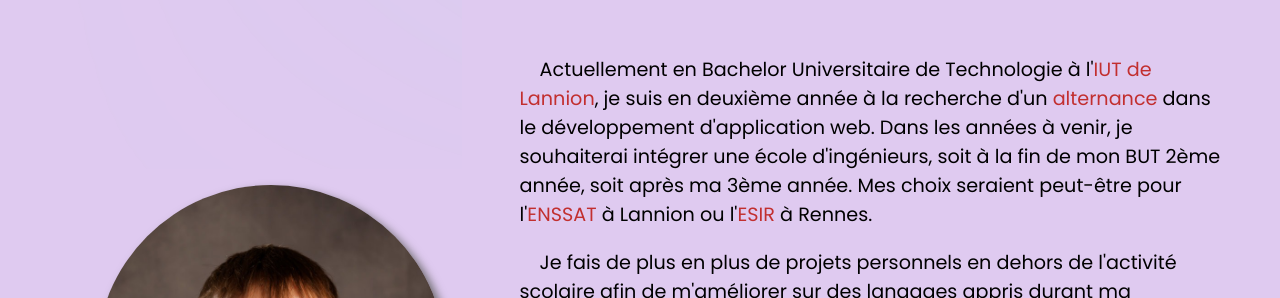
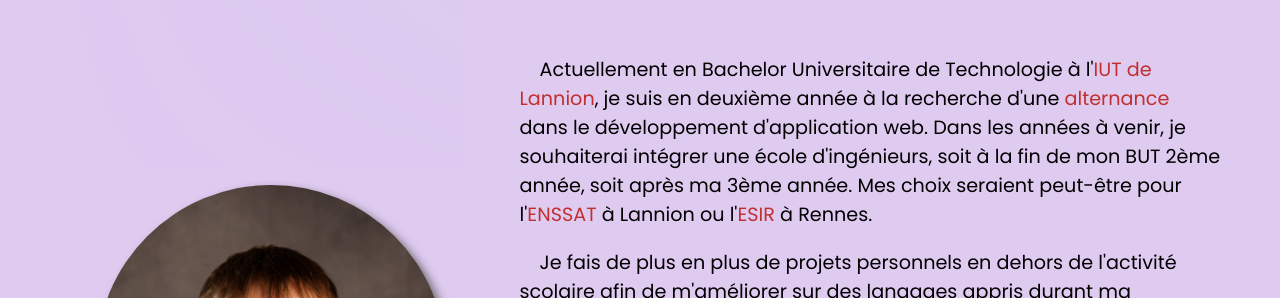
Before and after one commit to LucasVaugrente/Site-Personnel, a plain HTML site: page index.html in a window 1280 px wide. Shown: the part 1011-1309 px from the top of the page. Drawn offline with Linux system fonts and the light colour scheme.

Commit message:
correction

```diff
--- a/index.html
+++ b/index.html
@@ -87,7 +87,7 @@
 
                     <p class="para1">Actuellement en Bachelor Universitaire de Technologie à l'<a
                             href="https://iut-lannion.univ-rennes1.fr/" target="_blank">IUT de Lannion</a>, je suis en
-                        deuxième année à la recherche d'un <a href="#contact">alternance</a> dans le développement d'application web. Dans les années à venir, je souhaiterai intégrer une école d'ingénieurs, soit à la fin de mon BUT 2ème année, soit après ma 3ème année. Mes choix seraient peut-être pour l'<a
+                        deuxième année à la recherche d'une <a href="#contact">alternance</a> dans le développement d'application web. Dans les années à venir, je souhaiterai intégrer une école d'ingénieurs, soit à la fin de mon BUT 2ème année, soit après ma 3ème année. Mes choix seraient peut-être pour l'<a
                             href="https://www.enssat.fr/" target="_blank">ENSSAT</a> à Lannion ou l'<a
                             href="https://esir.univ-rennes1.fr/" target="_blank">ESIR</a> à Rennes.</p>
 
```
